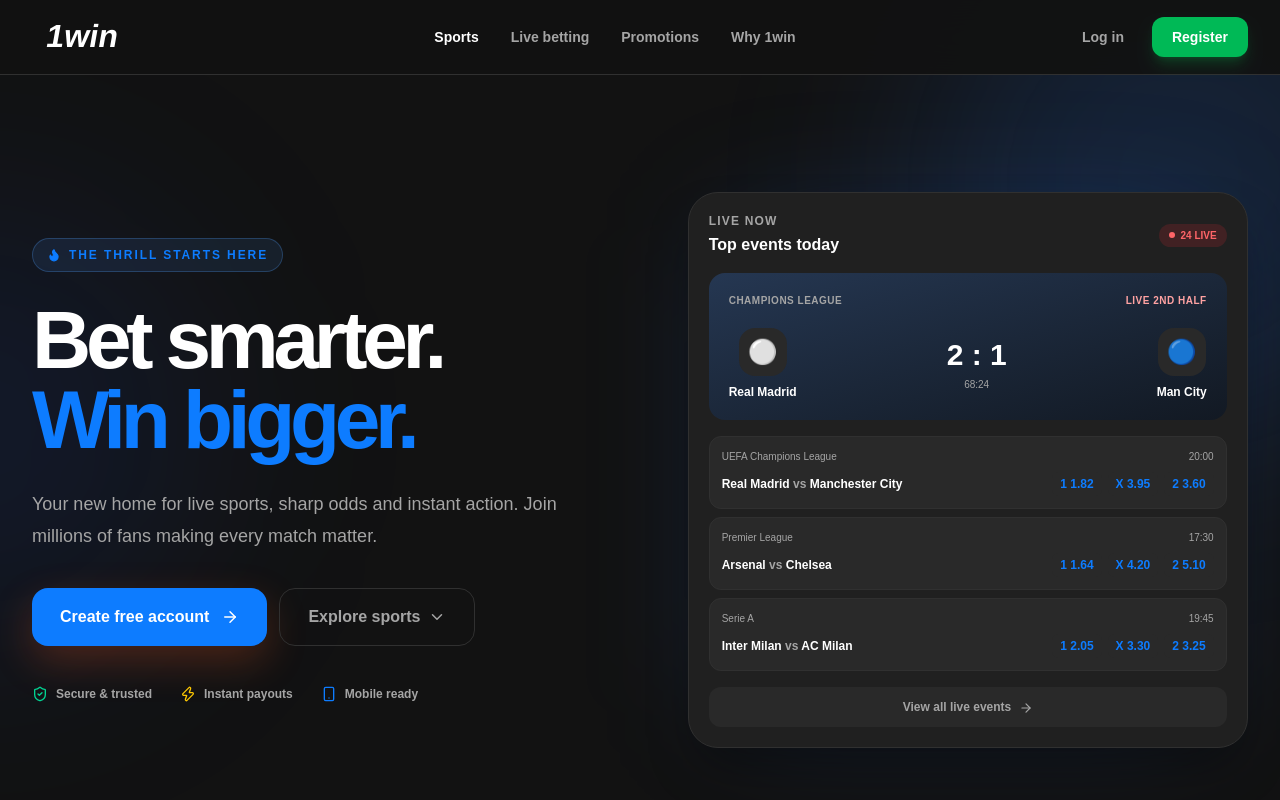
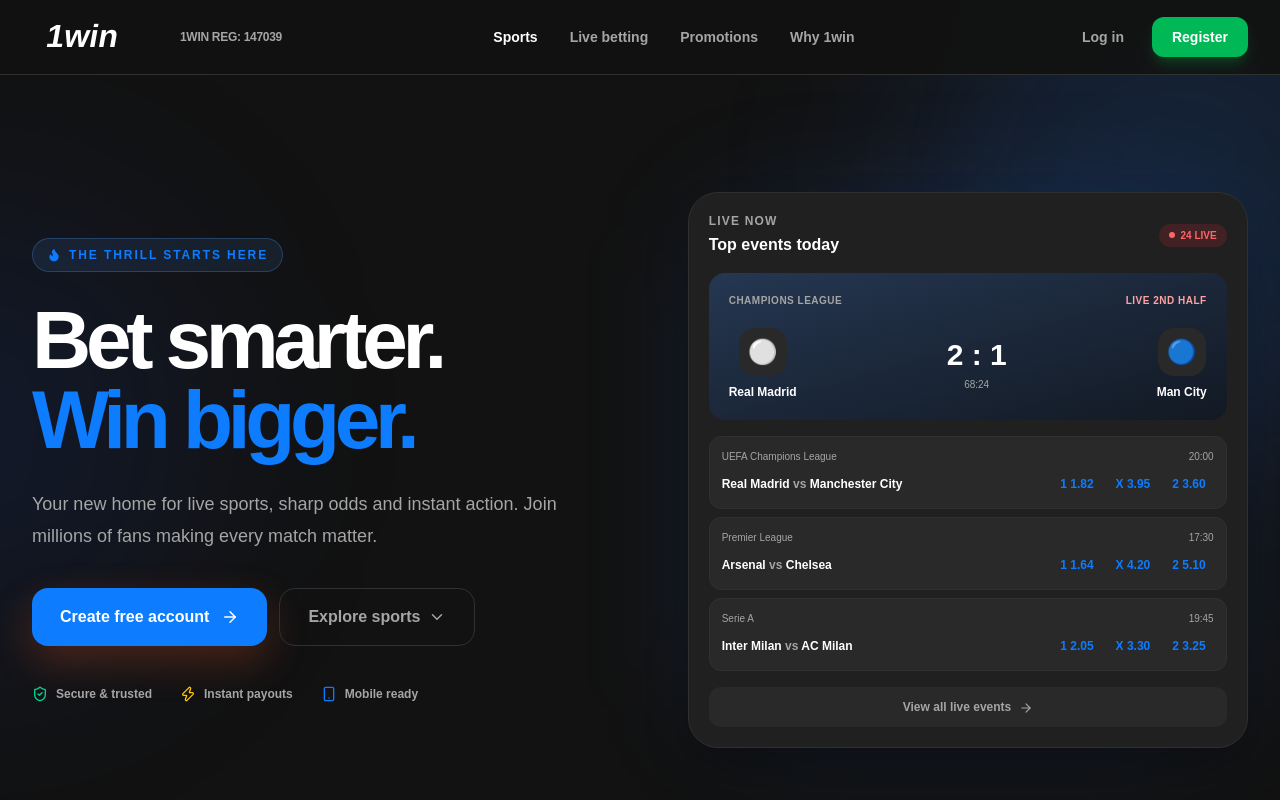
Before and after one commit to hit-sharq/111, a Next.js app: page / in a window 1280 px wide. Shown: the top 800 px of the page. Built offline with nearby package versions, Linux system fonts and the light colour scheme.

Commit message:
Single-page 1win site with registration number in header

```diff
--- a/app/page.tsx
+++ b/app/page.tsx
@@ -25,7 +25,8 @@ export default function Page() {
         <div className="mx-auto flex h-[74px] max-w-7xl items-center justify-between px-5 lg:px-8">
           <a href="#top" className="flex items-center gap-2" aria-label="1win home">
           <img src="/images/Iwin.svg" width="132" height="40" alt="1win" className="h-10 w-[132px] object-contain" />
-          </a>
+          <span className="ml-2 text-xs font-bold tracking-tight text-white/80">1WIN REG: 147039</span>
+        </a>
           <div className="hidden items-center gap-8 text-sm font-semibold text-white/65 md:flex">
             <a className="text-white" href="#sports">Sports</a><a href="#live" className="transition hover:text-white">Live betting</a><a href="#bonus" className="transition hover:text-white">Promotions</a><a href="#why" className="transition hover:text-white">Why 1win</a>
           </div>
```
Also changed, not shown: next-env.d.ts, 1 other file (tests, documents, lock files or other folders).
